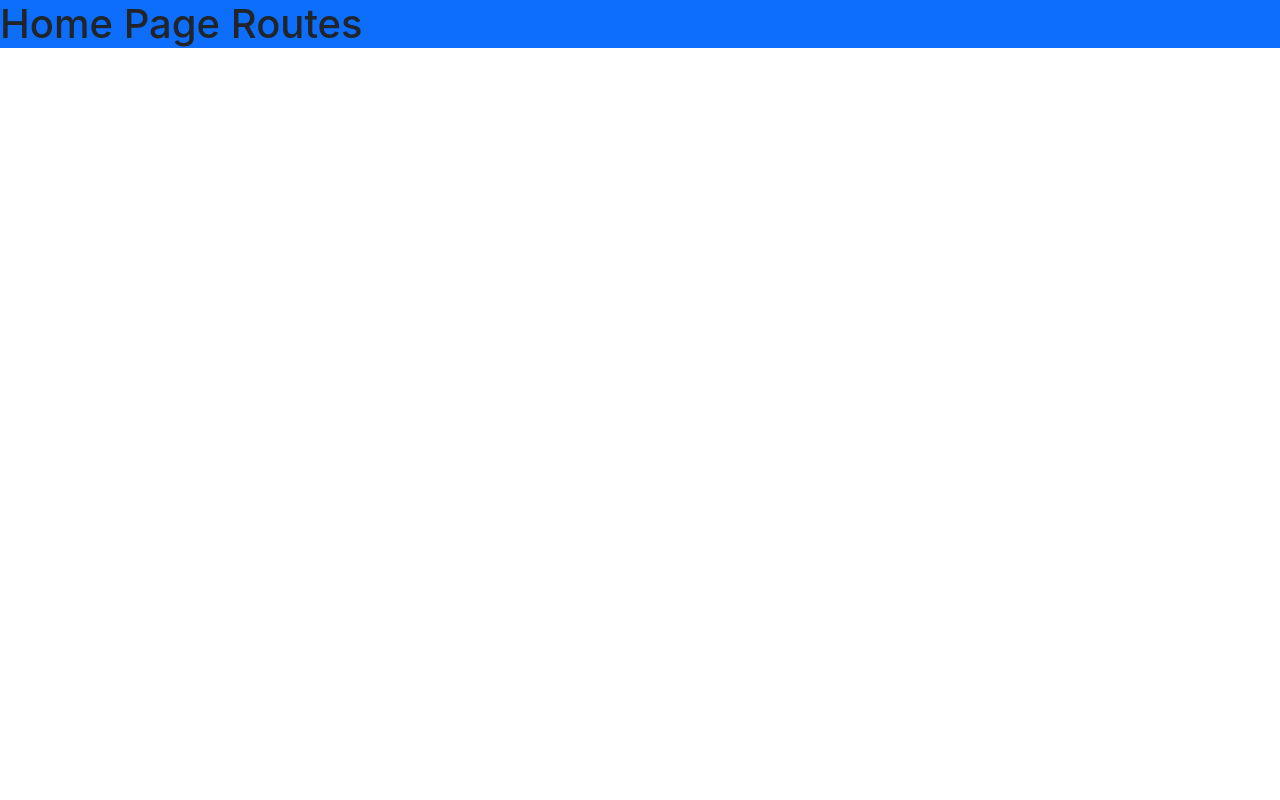
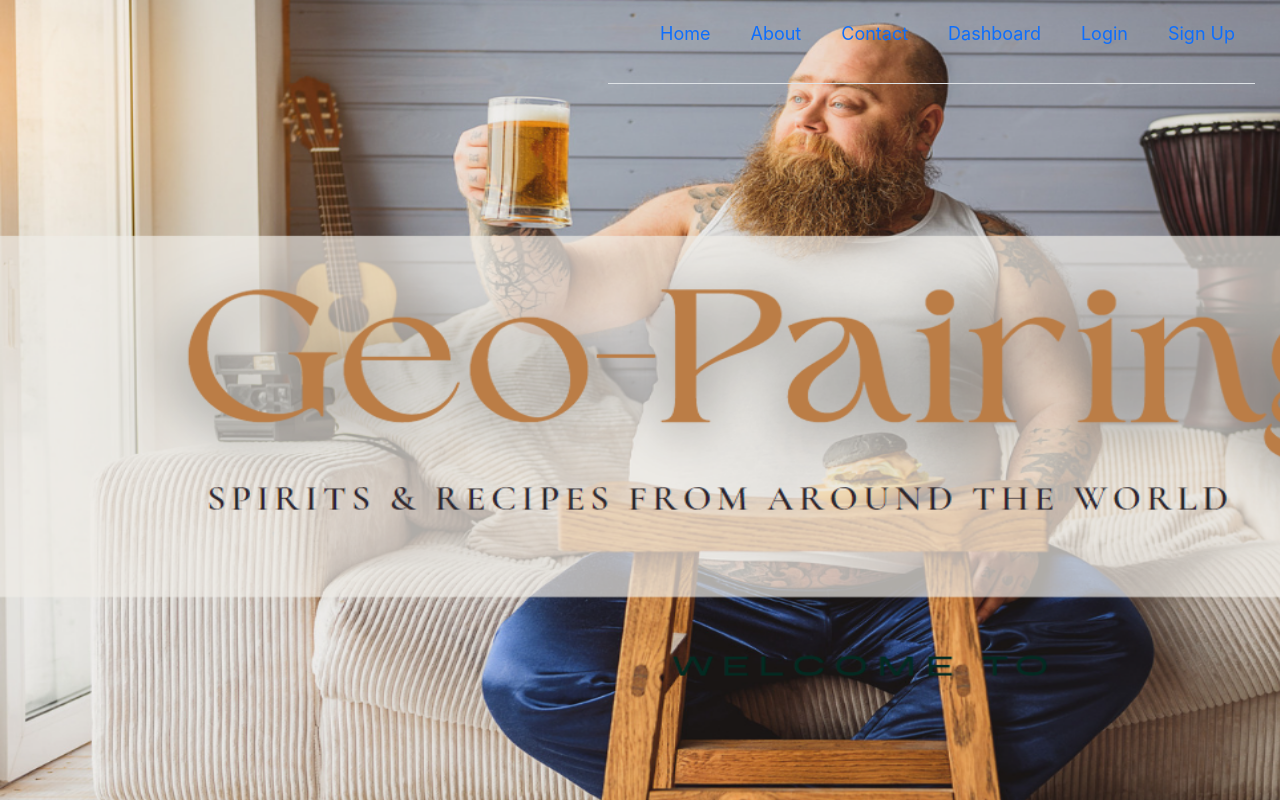
Before and after one commit to iangoodwin173/geo-pairing, a React (Create React App) app in the folder client/: page / in a window 1280 px wide. Built offline with nearby package versions, Linux system fonts and the light colour scheme.

Commit message:
Homepage (#10)
* added homepage and homepage styling

* added navbar and linked pages

* added basic styles

* removed extra Drinks page

```diff
--- a/client/src/App.css
+++ b/client/src/App.css
@@ -8,9 +8,20 @@
 }
 
 html {
-  background-color: #EBBB40;
+  background-color: lightgray;
   background-size: cover;
 
+}
+
+.landing-bg-container {
+  overflow: hidden;
+}
+
+.landing-bg-img {
+  display: block;
+  width: 200vh;
+  height: 100vh;
+  overflow: hidden;
 }
 
 @media (prefers-reduced-motion: no-preference) {
--- a/client/src/App.js
+++ b/client/src/App.js
@@ -5,6 +5,10 @@ import Home from './pages/Home';
 import LoginForm from './pages/LoginForm';
 import SignupPage from './pages/SignupPage';
 import Dashboard from './pages/Dashboard';
+import Navbar from './pages/navbar';
+import Contact from './pages/Contact';
+import About from './pages/About';
+import './App.css';
 
 const client = new ApolloClient({
   uri: '/graphql',
@@ -15,12 +19,16 @@ function App() {
   return (
     <ApolloProvider client={client}>
       <Router>
+        <Navbar></Navbar>
         <div className="flex-column justify-center align-center min-100-vh bg-primary">
           <Switch>
             <Route exact path="/" component={Home} />
             <Route exact path="/login" component={LoginForm} />
             <Route exact path="/signup" component={SignupPage} />
             <Route exact path="/dashboard" component={Dashboard} />
+            <Route exact path="/contact" component={Contact} />
+            <Route exact path="/About" component={About} />
+
           </Switch>
         </div>
       </Router>
--- /dev/null
+++ b/client/src/pages/Contact.js
@@ -0,0 +1,18 @@
+import React from 'react';
+
+
+export default function Contact() {
+
+    return (
+        <div>
+            <p>Wanna send George a pint?
+                <br></br>
+                Send it here!
+                <br></br>
+                pintforgeorge@geopairing.com
+            </p>
+
+
+        </div>
+    )
+}
--- a/client/src/pages/Home.js
+++ b/client/src/pages/Home.js
@@ -1,9 +1,15 @@
 import React from 'react';
 
+
+import landingBackground from '../images/landing-bg.png';
 export default function Home() {
+
+
     return (
-        <div>
-            <h1>Home Page Routes</h1>
+        <div className='landing-bg-container'>
+
+            <img className='landing-bg-img' src={landingBackground} alt='Big George' />
+
         </div>
     )
 }
--- a/client/src/pages/navbar.js
+++ b/client/src/pages/navbar.js
@@ -17,7 +17,10 @@ function Navbar() {
         <Link to="/About">About</Link>
       </li>
       <li className="nav-item">
-        <Link to="/Drinks">Drinks</Link>
+        <Link to="/Contact">Contact</Link>
+      </li>
+      <li className="nav-item">
+        <Link to="/Dashboard">Dashboard</Link>
       </li>
       <li className="nav-item">
         <Link to="/Login">Login</Link>
```
Also changed, not shown: client/src/images/landing-bg.png (added).
